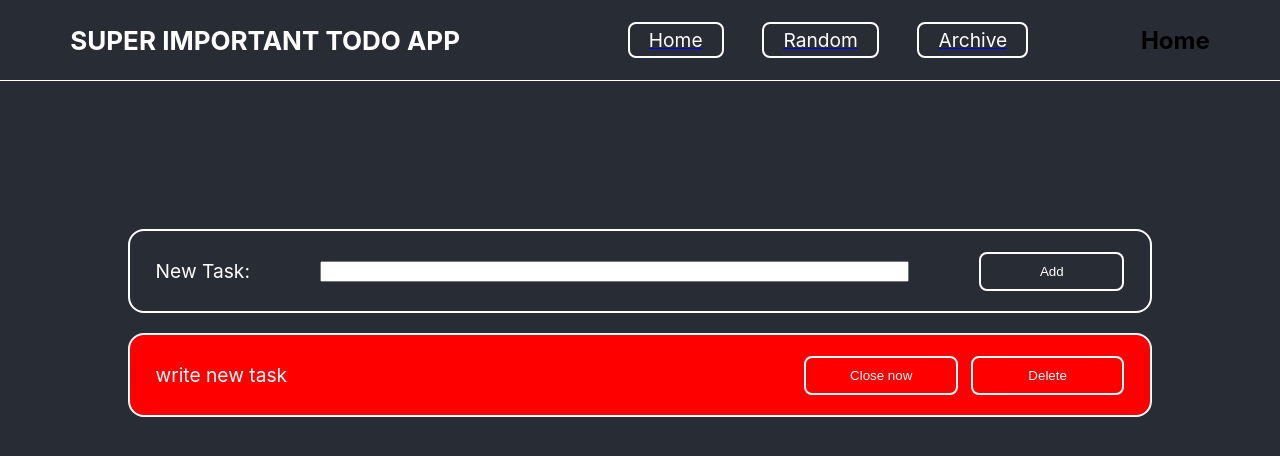
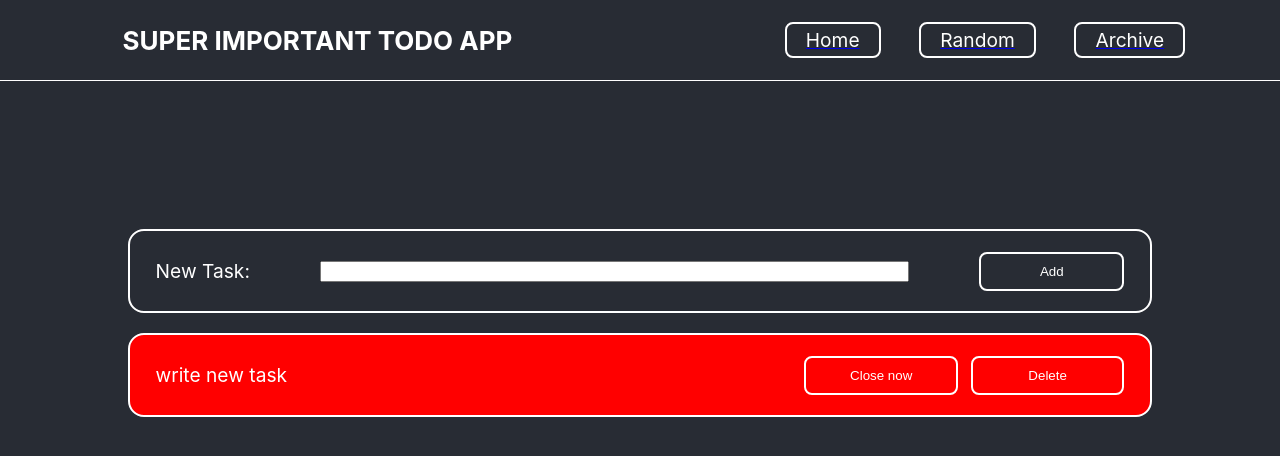
Before and after one commit to PhilippDemmelmair/todo, a React (Create React App) app: page / in a window 1280 px wide. Shown: the top 456 px of the page. Built offline with nearby package versions, Linux system fonts and the light colour scheme.

Commit message:
fixed issue with reloading of the page from the routing

```diff
--- a/src/components/App/App.js
+++ b/src/components/App/App.js
@@ -23,13 +23,38 @@ const defaultTask = [
 ]
 
 function App() {
+  return (
+    <>
+      <Router>
+        <Header>
+          {/* TODO Header own component */}
+          <Title>SUPER IMPORTANT TODO APP</Title>
+          <NavBar>
+            <Link to="/">
+              <LinkText>Home</LinkText>
+            </Link>
+
+            <Link to="/random">
+              <LinkText>Random</LinkText>
+            </Link>
+
+            <Link to="/archive">
+              <LinkText>Archive</LinkText>
+            </Link>
+          </NavBar>
+        </Header>
+        <Routes>
+          <Route path="/random" element={<Random />}></Route>
+          <Route path="/archive" element={<Archive />}></Route>
+          <Route path="/" element={<Home />}></Route>
+        </Routes>
+      </Router>
+    </>
+  )
+}
+
+function Home() {
   const [todoList, setTodo] = useState(
-    // TODO find better colours
-    // TODO move this to global state to get it out from here, CustomHook
-    // TODO Refactoring
-    // TODO ReadMe anpassen
-    // TODO MobileView
-
     JSON.parse(localStorage.getItem('todoList')) || defaultTask
   )
 
@@ -71,33 +96,8 @@ function App() {
   React.useEffect(() => {
     localStorage.setItem('todoList', JSON.stringify(todoList))
   }, [todoList])
-
-  // console.table(todoList)
   return (
     <>
-      <Header>
-        <Title>SUPER IMPORTANT TODO APP</Title>
-        <Router>
-          <NavBar>
-            <Link to="/">
-              <LinkText>Home</LinkText>
-            </Link>
-
-            <Link to="/random">
-              <LinkText>Random</LinkText>
-            </Link>
-
-            <Link to="/archive">
-              <LinkText>Archive</LinkText>
-            </Link>
-          </NavBar>
-          <Routes>
-            <Route path="/random" element={<Random />}></Route>
-            <Route path="/archive" element={<Archive />}></Route>
-            <Route path="/" element={<Home />}></Route>
-          </Routes>
-        </Router>
-      </Header>
       <Body>
         <Add addTodo={addTodo} />
         {todoList.map((i) => {
@@ -116,10 +116,6 @@ function App() {
       </Body>
     </>
   )
-}
-
-function Home() {
-  return <h2>Home</h2>
 }
 
 function Archive() {
```
Also changed, not shown: 1 other file (tests, documents, lock files or other folders).
